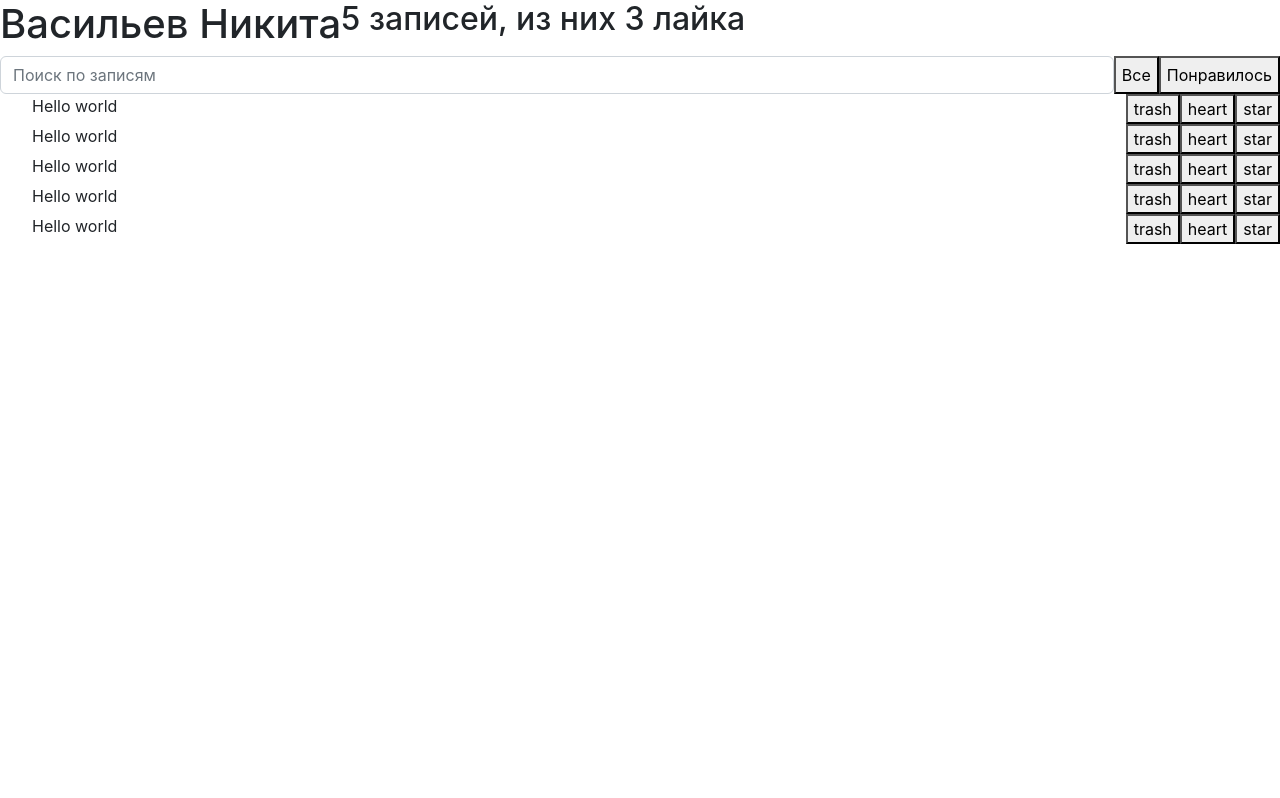
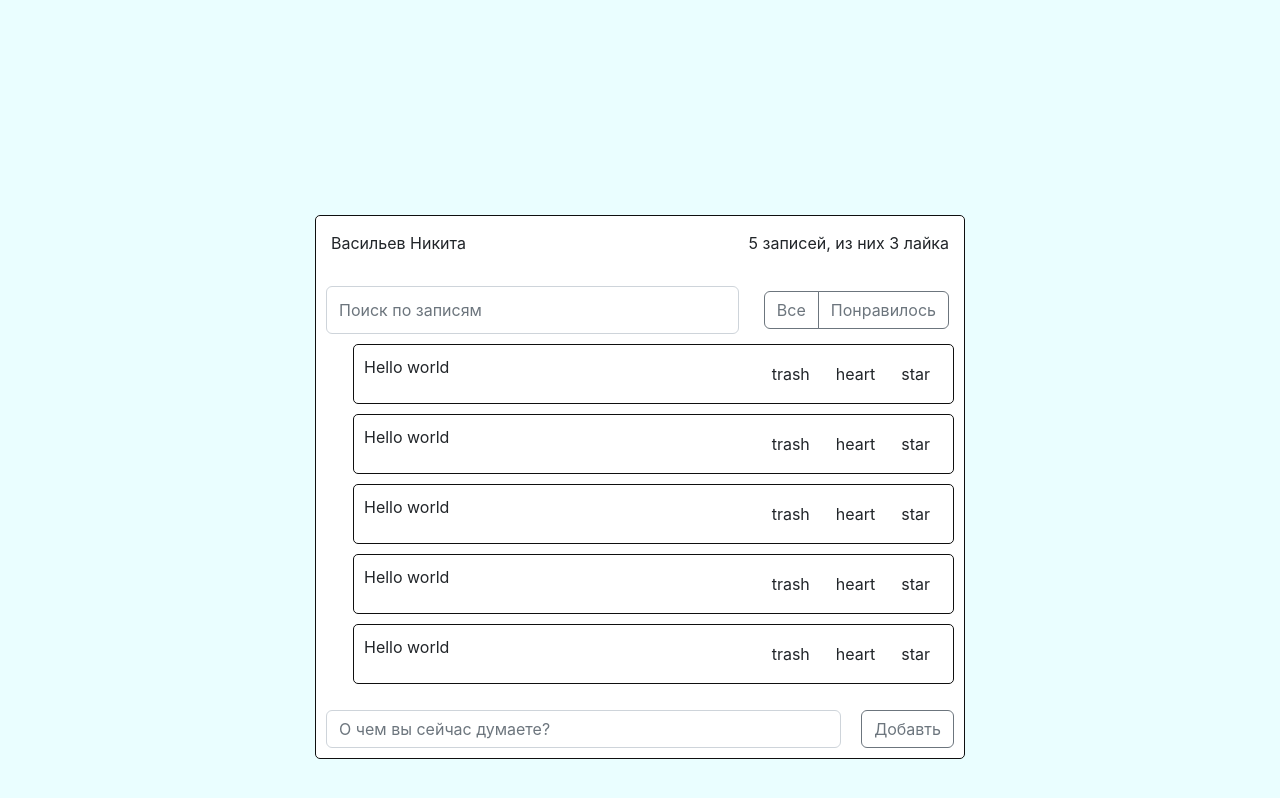
Before and after one commit to FattyBastard/React-Project-Microblogs, a React (Create React App) app in the folder my-app/: page / in a window 1280 px wide. Shown: the top 798 px of the page. Built offline with nearby package versions, Linux system fonts and the light colour scheme.

Commit message:
styles for elements were added

```diff
--- a/my-app/src/App.css
+++ b/my-app/src/App.css
@@ -1,4 +1,4 @@
-.App {
+/* .App {
   text-align: center;
 }
 
@@ -35,4 +35,9 @@
   to {
     transform: rotate(360deg);
   }
+} */
+
+.app{
+  margin-left: 500px;
+  margin-right: auto;
 }
--- a/my-app/src/components/app-header/app-header.js
+++ b/my-app/src/components/app-header/app-header.js
@@ -3,9 +3,9 @@ import React from 'react';
 const AppHeader = () => {
     return (
       <div
-          className="app-header d-flex">
-        <h1>Васильев Никита</h1>
-        <h2 className="number-notes">5 записей, из них 3 лайка</h2>
+          className="app-header d-flex justify-content-between">
+        <p className='app-header-name'>Васильев Никита</p>
+        <p className="app-header-notes">5 записей, из них 3 лайка</p>
       </div>
     )
   }
--- a/my-app/src/components/app/app.js
+++ b/my-app/src/components/app/app.js
@@ -3,16 +3,18 @@ import AppHeader from '../app-header';
 import SearchPanel from '../search-panel';
 import PostStatusFilter from '../post-status-filter';
 import PostList from '../post-list';
+import PostAddForm from '../post-add-form';
 
 const App = () => {
     return (
-      <div>
+      <div className='app border-for'>
         <AppHeader />
         <div className='d-flex search-panel'>
           <SearchPanel />
-          <PostStatusFilter/>
+          <PostStatusFilter />
         </div>
-          <PostList/>
+          <PostList />
+          <PostAddForm />
       </div>
     )
   }
--- /dev/null
+++ b/my-app/src/components/post-add-form/index.js
@@ -0,0 +1,2 @@
+import PostAddForm from "./post-add-form";
+export default PostAddForm;
--- /dev/null
+++ b/my-app/src/components/post-add-form/post-add-form.js
@@ -0,0 +1,17 @@
+import React from 'react';
+
+const PostAddForm = () => {
+    return (
+        <form className='d-flex'>
+            <input className='form-control add-form-input'
+                   placeholder="О чем вы сейчас думаете?"
+                   type="text">
+            </input>
+            <button className='btn btn-outline-secondary'>
+                Добавть
+            </button>
+        </form>
+    )
+}
+
+export default PostAddForm
--- a/my-app/src/components/post-list-item/post-list-item.js
+++ b/my-app/src/components/post-list-item/post-list-item.js
@@ -2,12 +2,12 @@ import React from 'react';
 
 const PostListItem = () => {
     return (
-        <li className='d-flex justify-content-between'>
+        <li className='d-flex justify-content-between border-for spaces'>
             <span className='list-item-data align-items-center '>Hello world</span>
             <div>
-                <button>trash</button>
-                <button>heart</button>
-                <button>star</button>
+                <button className='btn'>trash</button>
+                <button className='btn'>heart</button>
+                <button className='btn'>star</button>
             </div>
         </li>
     )
--- a/my-app/src/components/post-list/post-list.js
+++ b/my-app/src/components/post-list/post-list.js
@@ -3,7 +3,7 @@ import PostListItem from '../post-list-item/post-list-item';
 
 const PostList = () => {
     return (
-        <ul className='form-group'>
+        <ul className='post-list justify-content-center'>
             <PostListItem />
             <PostListItem />
             <PostListItem />
--- a/my-app/src/components/post-status-filter/post-status-filter.js
+++ b/my-app/src/components/post-status-filter/post-status-filter.js
@@ -2,8 +2,8 @@ import React from 'react';
 
 const PostStatusFilter = () => {
     return(<div className='btn-group'>
-        <button>Все</button>
-        <button>Понравилось</button>
+        <button className='btn btn-outline-secondary'>Все</button>
+        <button className='btn btn-outline-secondary'>Понравилось</button>
     </div>)
 }
 
--- a/my-app/src/components/search-panel/search-panel.js
+++ b/my-app/src/components/search-panel/search-panel.js
@@ -3,7 +3,7 @@ import React from 'react';
 const SearchPanel = () => {
     return (
       <input
-        className="form-control"
+        className="form-control add-form-input"
         type="text"
         placeholder='Поиск по записям'>
       </input>
--- a/my-app/src/index.css
+++ b/my-app/src/index.css
@@ -11,3 +11,52 @@ code {
   font-family: source-code-pro, Menlo, Monaco, Consolas, 'Courier New',
     monospace;
 }
+
+*{
+  box-sizing: border-box;
+  padding: 5px;
+}
+
+body{
+  background-color: rgb(234, 254, 255);
+}
+
+
+.app{
+  margin-left: 300px;
+  margin-right: 300px;
+  margin-top: 200px;
+  margin-bottom: 300px;
+  background-color: white;
+}
+
+.border-for{
+  border: 1px solid rgb(15, 15, 15);
+  border-radius: 5px;
+}
+
+.app-header{
+  position: relative;
+}
+
+/* .app-header-name{
+  position: absolute;
+  left: 1;
+}
+
+.app-header-notes{
+  position: absolute;
+  right: 1;
+} */
+
+.add-form-input{
+  margin-right: 20px;
+}
+
+.post-list{
+  flex-direction: column;
+}
+
+.spaces:not(:last-child){
+  margin-bottom: 10px;
+}
```
